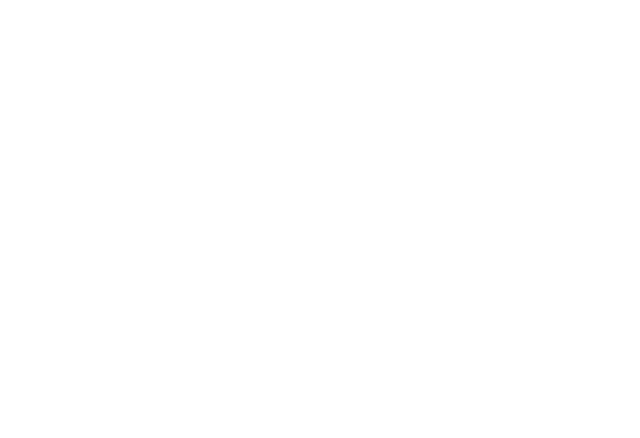
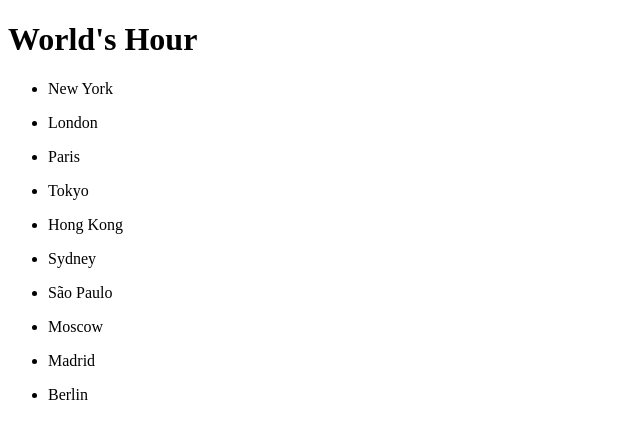
Before and after one commit to guilhermefarias/FirefoxOS-basic-app, a plain HTML site: page index.html in a window 1280 px wide. Shown: the whole page, without its empty margins (0-640 px from the left). Drawn offline with Linux system fonts and the light colour scheme.

Commit message:
Adding basic markup structure

```diff
--- a/index.html
+++ b/index.html
@@ -1,8 +1,52 @@
+<!DOCTYPE HTML>
 <html>
 <head>
 	<title>World's Hour</title>
 	<meta http-equiv="content-type" content="text/html;charset=UTF-8" />
 </head>
 <body>
+	<h1>World's Hour</h1>
+	<ul>
+		<li>
+			<p>New York</p>
+			<p class="new-york"></p>
+		</li>
+		<li>
+			<p>London</p>
+			<p class="london"></p>
+		</li>
+		<li>
+			<p>Paris</p>
+			<p class="paris"></p>
+		</li>
+		<li>
+			<p>Tokyo</p>
+			<p class="tokyo"></p>
+		</li>
+		<li>
+			<p>Hong Kong</p>
+			<p class="hong-kong"></p>
+		</li>
+		<li>
+			<p>Sydney</p>
+			<p class="sydney"></p>
+		</li>
+		<li>
+			<p>São Paulo</p>
+			<p class="sao-paulo"></p>
+		</li>
+		<li>
+			<p>Moscow</p>
+			<p class="moscow"></p>
+		</li>
+		<li>
+			<p>Madrid</p>
+			<p class="madrid"></p>
+		</li>
+		<li>
+			<p>Berlin</p>
+			<p class="berlin"></p>
+		</li>
+	</ul>
 </body>
 </html>
```
